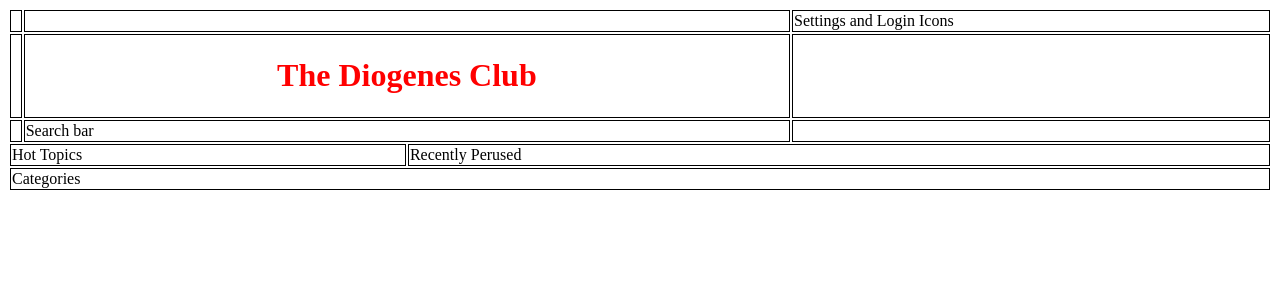
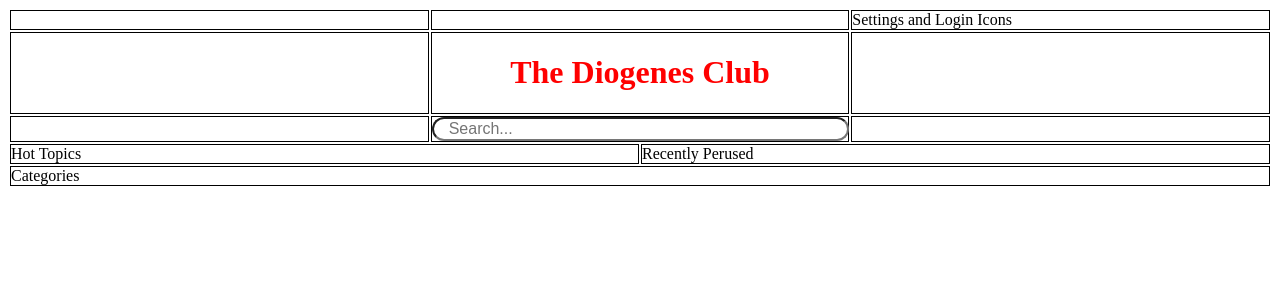
Before and after one commit to eswan18/diogenes_club, a PHP site: page /index2.php in a window 1280 px wide. Shown: the top 300 px of the page. Run offline with PHP 8.4, Linux system fonts and the light colour scheme; some libraries are stand-ins or nearby versions.

Commit message:
Evened column width. Added search bar.

```diff
--- a/css/main.css
+++ b/css/main.css
@@ -6,9 +6,33 @@ h1.page_title {
 /* Content Table */
 table.content_table {
   width: 100%;
+  table-layout: fixed;
 }
 table.content_table td {
   border-width: 1px;
   border-style: solid;
   border-color: black;
+  padding: 0;
 }
+div.cell_content {
+  height: 100%;
+  width: 100%;
+  background-color: pink;
+  display: table;
+}
+form.search {
+  background-color: orange;
+  /*width: 100%;
+  display: table-cell;*/
+}
+input.search {
+  width: 100%;
+  border-radius: 2em;
+  font-size: 1em;
+  padding-left: 15px;
+  display: table-cell;
+}
+span.search {
+  display: block;
+  padding-right: 20px;
+}
--- a/index2.php
+++ b/index2.php
@@ -23,7 +23,7 @@
       // Row 1
       $content_table->set_html(1, 1, "<h1 class='page_title'>The Diogenes Club</h1>");
       // Row 2
-      $content_table->set_html(2, 1, 'Search bar');
+      $content_table->set_html(2, 1, '<form method="get" action="search.php"><span class="search"><input class="search" type="text" name="search" placeholder="Search..."></span></form>');
       // Row 3
       $content_table->set_html(3, 0, 'Hot Topics');
       $content_table->set_html(3, 1, 'Recently Perused');
```
Also changed, not shown: search.php (added, +26 -0 lines), 1 other file.
